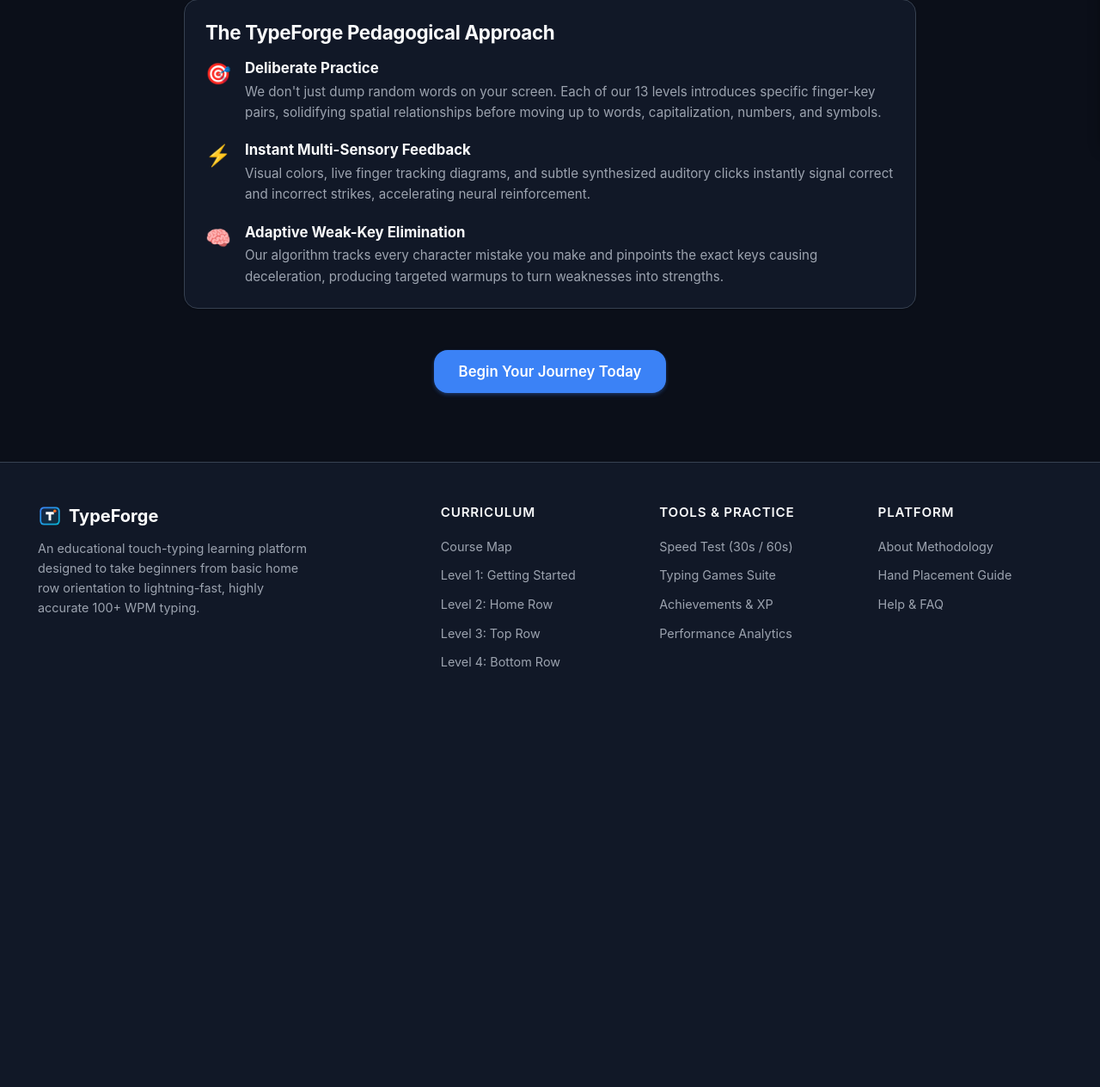
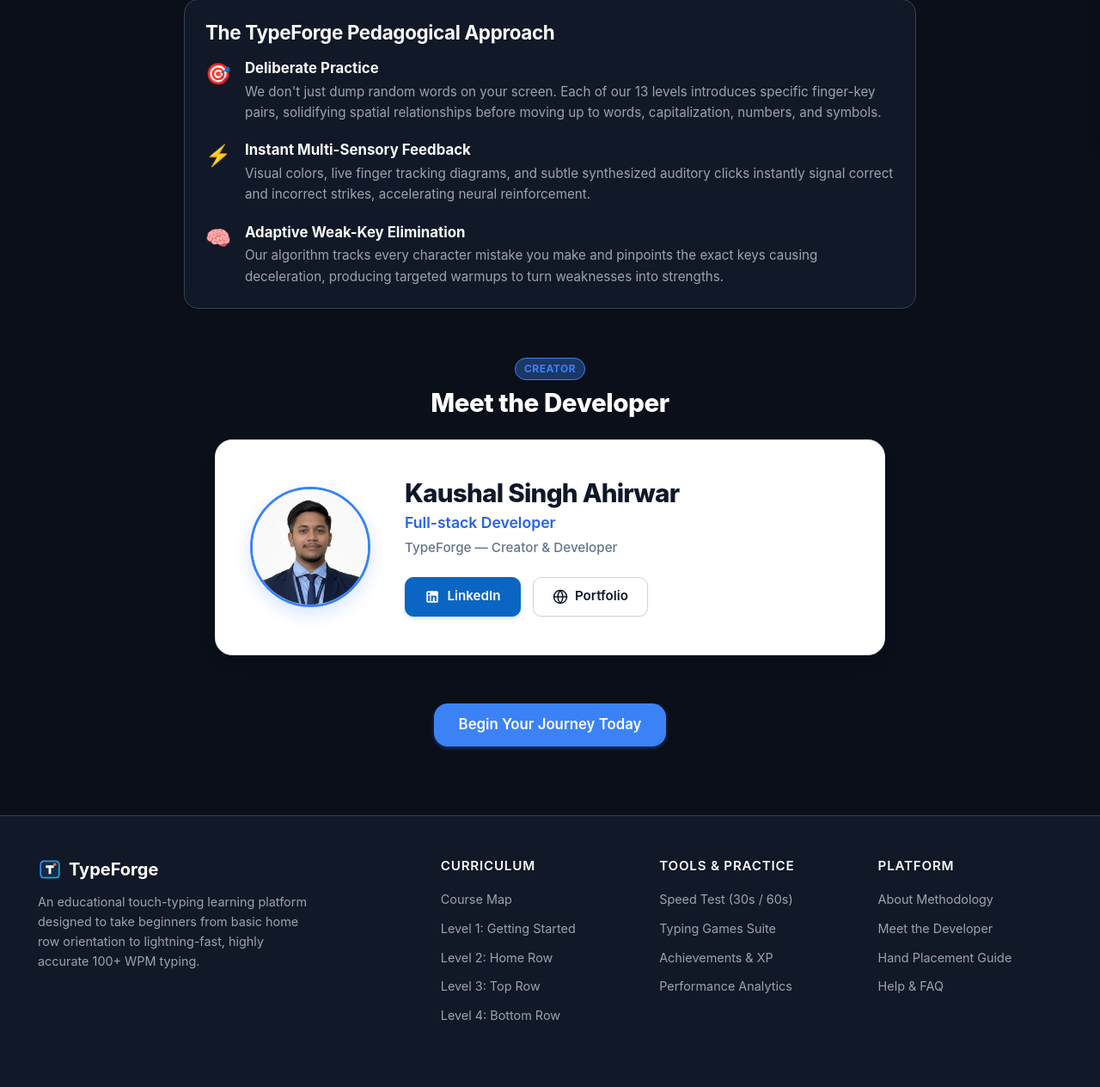
Before and after one commit to kaushalahirwar21/TypeForge, a Django app: page /about/ in a window 1280 px wide. Shown: the part 635-1899 px from the top of the page at 86% size. Before the commit the page ends 1410 px from the top, so only its background shows below. Run offline with Django 5.2, Linux system fonts and the light colour scheme.

Commit message:
Create clean premium Developer Profile section and /developer page

```diff
--- a/core/context_processors.py
+++ b/core/context_processors.py
@@ -1,3 +1,4 @@
+from django.conf import settings
 from .models import UserProfile, UserSettings
 
 def site_settings(request):
@@ -5,11 +6,16 @@
     context = {
         'SITE_NAME': 'TypeForge',
         'SITE_TAGLINE': 'Master Touch Typing with Precision & Speed',
+        'DEVELOPER_NAME': getattr(settings, 'DEVELOPER_NAME', 'Kaushal Singh Ahirwar'),
+        'DEVELOPER_ROLE': getattr(settings, 'DEVELOPER_ROLE', 'Full-stack Developer'),
+        'DEVELOPER_TYPEFORGE_ROLE': getattr(settings, 'DEVELOPER_TYPEFORGE_ROLE', 'TypeForge — Creator & Developer'),
+        'DEVELOPER_LINKEDIN_URL': getattr(settings, 'DEVELOPER_LINKEDIN_URL', 'https://www.linkedin.com/in/kaushal-singh-ahirwar'),
+        'DEVELOPER_PORTFOLIO_URL': getattr(settings, 'DEVELOPER_PORTFOLIO_URL', 'https://kaushal-port.netlify.app/'),
     }
     if request.user.is_authenticated:
         # Ensure user has profile and settings safely
         profile, _ = UserProfile.objects.get_or_create(user=request.user)
-        settings, _ = UserSettings.objects.get_or_create(user=request.user)
+        user_settings, _ = UserSettings.objects.get_or_create(user=request.user)
         context['user_profile'] = profile
-        context['user_settings'] = settings
+        context['user_settings'] = user_settings
     return context
--- a/core/urls.py
+++ b/core/urls.py
@@ -6,6 +6,7 @@
     path('', views.landing, name='landing'),
     path('health/', views.health_check, name='health_check'),
     path('about/', views.about, name='about'),
+    path('developer/', views.developer_view, name='developer'),
     path('help/', views.help_faq, name='help'),
 
     # Authentication
--- a/core/views.py
+++ b/core/views.py
@@ -33,6 +33,10 @@
 
 def about(request):
     return render(request, 'pages/about.html')
+
+
+def developer_view(request):
+    return render(request, 'pages/developer.html')
 
 
 def help_faq(request):
--- a/static/css/base.css
+++ b/static/css/base.css
@@ -775,3 +775,197 @@
     padding: 1.15rem;
   }
 }
+
+/* ==========================================================================
+   Developer Profile Section & Card (Premium Clean Light Theme)
+   ========================================================================== */
+.dev-profile-section {
+  width: 100%;
+  max-width: 780px;
+  margin: 3.5rem auto 1rem;
+}
+
+.dev-profile-card {
+  background-color: #ffffff;
+  border-radius: 20px;
+  border: 1px solid #e2e8f0;
+  box-shadow: 0 10px 25px -5px rgba(0, 0, 0, 0.08), 0 8px 10px -6px rgba(0, 0, 0, 0.04);
+  padding: 2.75rem 2.5rem;
+  display: flex;
+  flex-direction: row;
+  align-items: center;
+  gap: 2.5rem;
+  transition: transform 0.2s ease, box-shadow 0.2s ease;
+}
+
+.dev-profile-card:hover {
+  transform: translateY(-2px);
+  box-shadow: 0 16px 32px -8px rgba(0, 0, 0, 0.12), 0 8px 12px -6px rgba(0, 0, 0, 0.05);
+}
+
+.dev-photo-wrapper {
+  flex-shrink: 0;
+}
+
+.dev-photo {
+  width: 140px;
+  height: 140px;
+  border-radius: 50%;
+  object-fit: cover;
+  object-position: center top;
+  display: block;
+  border: 3.5px solid #3b82f6;
+  box-shadow: 0 8px 20px rgba(59, 130, 246, 0.2);
+  background-color: #ffffff;
+}
+
+.dev-info {
+  flex: 1;
+  display: flex;
+  flex-direction: column;
+}
+
+.dev-name {
+  font-size: 1.85rem;
+  font-weight: 800;
+  color: #0f172a;
+  margin: 0 0 0.35rem 0;
+  letter-spacing: -0.025em;
+  line-height: 1.2;
+}
+
+.dev-role {
+  font-size: 1.1rem;
+  font-weight: 600;
+  color: #2563eb;
+  margin: 0 0 0.35rem 0;
+  line-height: 1.3;
+}
+
+.dev-typeforge-role {
+  font-size: 0.95rem;
+  font-weight: 500;
+  color: #64748b;
+  margin: 0 0 1.5rem 0;
+  line-height: 1.4;
+}
+
+.dev-links {
+  display: flex;
+  flex-direction: row;
+  align-items: center;
+  gap: 0.85rem;
+  flex-wrap: wrap;
+}
+
+.dev-btn {
+  display: inline-flex;
+  align-items: center;
+  justify-content: center;
+  gap: 0.5rem;
+  min-height: 44px;
+  padding: 0.65rem 1.4rem;
+  border-radius: 10px;
+  font-size: 0.95rem;
+  font-weight: 600;
+  text-decoration: none;
+  cursor: pointer;
+  transition: all 0.15s ease-in-out;
+}
+
+.dev-btn:focus-visible {
+  outline: 2px solid #2563eb;
+  outline-offset: 3px;
+}
+
+.dev-btn-linkedin {
+  background-color: #0a66c2;
+  color: #ffffff !important;
+  border: 1px solid #0a66c2;
+  box-shadow: 0 2px 4px rgba(10, 102, 194, 0.2);
+}
+
+.dev-btn-linkedin:hover {
+  background-color: #004182;
+  border-color: #004182;
+  color: #ffffff !important;
+  box-shadow: 0 4px 10px rgba(10, 102, 194, 0.35);
+  transform: translateY(-1px);
+}
+
+.dev-btn-portfolio {
+  background-color: #ffffff;
+  color: #0f172a !important;
+  border: 1.5px solid #cbd5e1;
+  box-shadow: 0 1px 2px rgba(0, 0, 0, 0.05);
+}
+
+.dev-btn-portfolio:hover {
+  background-color: #f8fafc;
+  border-color: #3b82f6;
+  color: #2563eb !important;
+  box-shadow: 0 4px 10px rgba(59, 130, 246, 0.15);
+  transform: translateY(-1px);
+}
+
+/* Tablet & Mobile Breakpoint for Developer Profile */
+@media (max-width: 768px) {
+  .dev-profile-section {
+    margin: 2.5rem auto 1rem;
+    padding: 0 0.5rem;
+  }
+
+  .dev-profile-card {
+    flex-direction: column;
+    text-align: center;
+    padding: 2.25rem 1.5rem;
+    gap: 1.5rem;
+  }
+
+  .dev-photo {
+    width: 128px;
+    height: 128px;
+  }
+
+  .dev-info {
+    align-items: center;
+  }
+
+  .dev-name {
+    font-size: 1.6rem;
+  }
+
+  .dev-role {
+    font-size: 1.05rem;
+  }
+
+  .dev-typeforge-role {
+    margin-bottom: 1.5rem;
+  }
+
+  .dev-links {
+    flex-direction: column;
+    width: 100%;
+    max-width: 320px;
+    gap: 0.75rem;
+  }
+
+  .dev-btn {
+    width: 100%;
+  }
+}
+
+@media (max-width: 360px) {
+  .dev-profile-card {
+    padding: 1.75rem 1rem;
+  }
+
+  .dev-photo {
+    width: 110px;
+    height: 110px;
+  }
+
+  .dev-name {
+    font-size: 1.4rem;
+  }
+}
--- a/templates/base.html
+++ b/templates/base.html
@@ -187,6 +187,7 @@
           <h4>Platform</h4>
           <ul class="footer-links">
             <li><a href="{% url 'about' %}">About Methodology</a></li>
+            <li><a href="{% url 'developer' %}">Meet the Developer</a></li>
             <li><a href="{% url 'help' %}">Hand Placement Guide</a></li>
             <li><a href="{% url 'help' %}">Help & FAQ</a></li>
             {% if user.is_staff %}
--- a/templates/pages/about.html
+++ b/templates/pages/about.html
@@ -58,7 +58,16 @@
     </div>
   </div>
 
-  <div style="text-align: center; margin-top: 3rem;">
+  <!-- Meet the Developer Section -->
+  <section id="developer" class="dev-profile-section" style="margin-top: 3.5rem;">
+    <div style="text-align: center; margin-bottom: 1.5rem;">
+      <span class="badge badge-primary" style="margin-bottom: 0.5rem;">Creator</span>
+      <h2 style="font-size: 1.85rem; font-weight: 800; color: #ffffff; margin: 0;">Meet the Developer</h2>
+    </div>
+    {% include 'pages/developer_card_partial.html' %}
+  </section>
+
+  <div style="text-align: center; margin-top: 3.5rem;">
     <a href="{% url 'course_map' %}" class="btn btn-primary btn-lg">Begin Your Journey Today</a>
   </div>
 </div>
--- /dev/null
+++ b/templates/pages/developer_card_partial.html
@@ -0,0 +1,46 @@
+{% load static %}
+<div class="dev-profile-card">
+  <div class="dev-photo-wrapper">
+    <img
+      src="{% static 'img/developer.png' %}"
+      alt="Kaushal Singh Ahirwar — Full-stack Developer and Creator of TypeForge"
+      class="dev-photo"
+      width="140"
+      height="140"
+      loading="lazy"
+    >
+  </div>
+  <div class="dev-info">
+    <h3 class="dev-name">{{ DEVELOPER_NAME|default:"Kaushal Singh Ahirwar" }}</h3>
+    <div class="dev-role">{{ DEVELOPER_ROLE|default:"Full-stack Developer" }}</div>
+    <div class="dev-typeforge-role">{{ DEVELOPER_TYPEFORGE_ROLE|default:"TypeForge — Creator & Developer" }}</div>
+    <div class="dev-links">
+      <a
+        href="{{ DEVELOPER_LINKEDIN_URL|default:'https://www.linkedin.com/in/kaushal-singh-ahirwar' }}"
+        class="dev-btn dev-btn-linkedin"
+        target="_blank"
+        rel="noopener noreferrer"
+        aria-label="Visit Kaushal Singh Ahirwar on LinkedIn"
+      >
+        <svg width="18" height="18" viewBox="0 0 24 24" fill="currentColor" aria-hidden="true">
+          <path d="M19 3a2 2 0 0 1 2 2v14a2 2 0 0 1-2 2H5a2 2 0 0 1-2-2V5a2 2 0 0 1 2-2h14m-.5 15.5v-5.3a3.26 3.26 0 0 0-3.26-3.26c-.85 0-1.84.52-2.28 1.3v-1.11h-2.79v8.37h2.79v-4.93c0-.77.62-1.4 1.39-1.4a1.4 1.4 0 0 1 1.4 1.4v4.93h2.75M6.88 8.56a1.68 1.68 0 0 0 1.68-1.68c0-.93-.75-1.69-1.68-1.69a1.69 1.69 0 0 0-1.69 1.69c0 .93.76 1.68 1.69 1.68m1.39 9.94v-8.37H5.5v8.37h2.77z"/>
+        </svg>
+        <span>LinkedIn</span>
+      </a>
+      <a
+        href="{{ DEVELOPER_PORTFOLIO_URL|default:'https://kaushal-port.netlify.app/' }}"
+        class="dev-btn dev-btn-portfolio"
+        target="_blank"
+        rel="noopener noreferrer"
+        aria-label="Visit Kaushal Singh Ahirwar Portfolio"
+      >
+        <svg width="18" height="18" viewBox="0 0 24 24" fill="none" stroke="currentColor" stroke-width="2" stroke-linecap="round" stroke-linejoin="round" aria-hidden="true">
+          <circle cx="12" cy="12" r="10"></circle>
+          <line x1="2" y1="12" x2="22" y2="12"></line>
+          <path d="M12 2a15.3 15.3 0 0 1 4 10 15.3 15.3 0 0 1-4 10 15.3 15.3 0 0 1-4-10 15.3 15.3 0 0 1 4-10z"></path>
+        </svg>
+        <span>Portfolio</span>
+      </a>
+    </div>
+  </div>
+</div>
```
Also changed, not shown: core/tests.py (+20 -1 lines), templates/pages/developer.html (added, +28 -0 lines), typeforge/settings.py (+7 -0 lines), static/img/developer.png (added).
